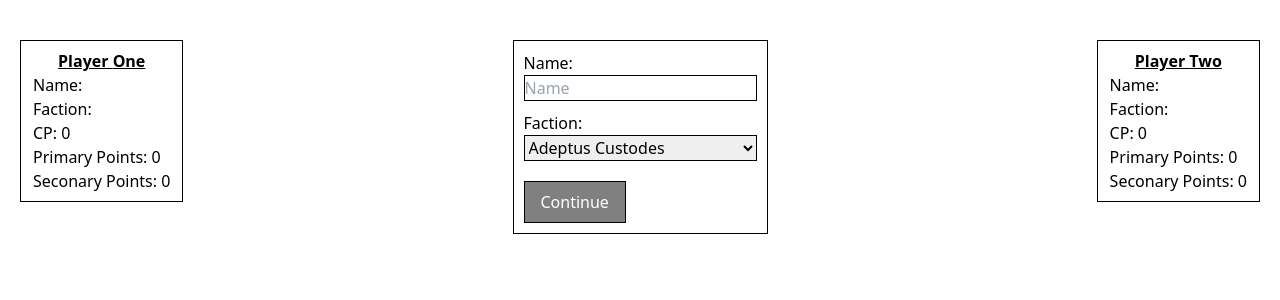
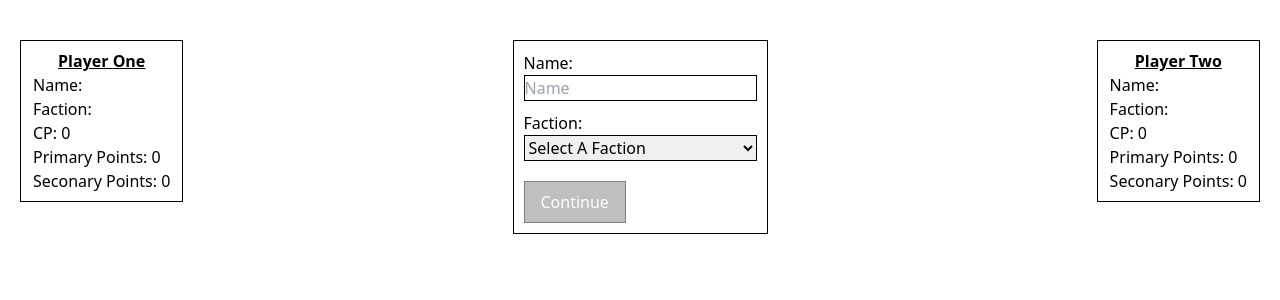
Before and after one commit to Kovachks/40kMission, a Next.js app: page / in a window 1280 px wide. Shown: the top 300 px of the page. Built offline with nearby package versions, Linux system fonts and the light colour scheme.

Commit message:
fix: adding disabled and default for faction selector

```diff
--- a/components/Button/Button.module.css
+++ b/components/Button/Button.module.css
@@ -1,8 +1,13 @@
 
 .Button {
-    background-color: grey;
+    background-color: green;
     border: 1px solid black;
     color: white;
     margin: 10px;
-    padding: 8px 16px
+    padding: 8px 16px;
 }
+
+.Disabled {
+    opacity: 50%;
+    background-color: grey;
+}
--- a/components/Button/index.js
+++ b/components/Button/index.js
@@ -2,12 +2,13 @@ import styles from './Button.module.css';
 
 const Button = props => {
     const {
+        disabled,
         handleSubmit,
         text
     } = props;
 
     return (
-        <button className={styles.Button} onClick={() => handleSubmit()} >{text}</button>
+        <button disabled={disabled} className={`${styles.Button} ${disabled ? styles.Disabled : ''}`} onClick={() => handleSubmit()} >{text}</button>
     )
 };
 
--- a/components/PlayerContainer/index.js
+++ b/components/PlayerContainer/index.js
@@ -33,11 +33,12 @@ const PlayerContainer = props => {
             <div className={styles.PlayerInputContainer}>
                 <label>Faction: </label>
                 <select className={styles.FactionSelect} name="faction" onChange={e => handeDetailChange(e)} style={{width: '100%'}}>
-                    <option disabled="true">Select A Faction</option>
+                    <option disabled selected>Select A Faction</option>
                     {factions.map((faction, index) => <option key={index} data-id={faction}>{faction}</option>)}
                 </select>
             </div>
             <Button
+                disabled={!playerDetails.faction || !playerDetails.name}
                 handleSubmit={() => handleSubmit(playerDetails)}
                 text='Continue'
             />
```
